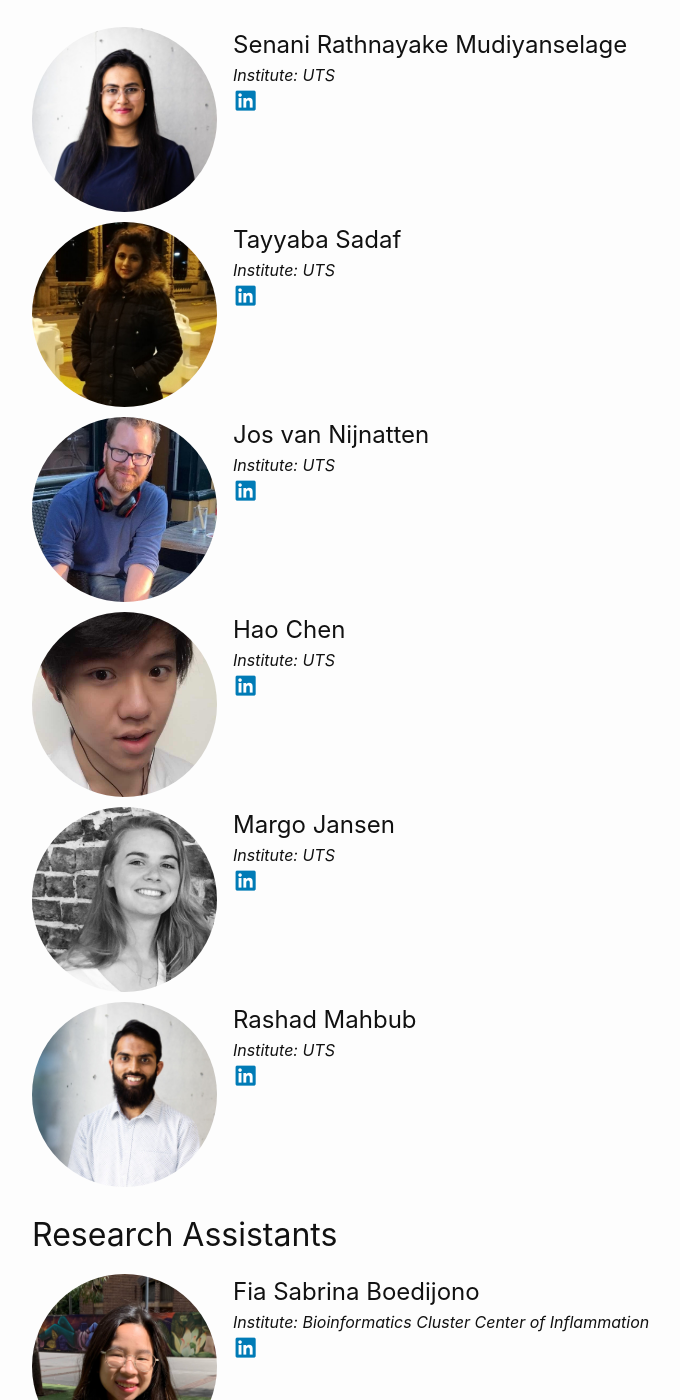
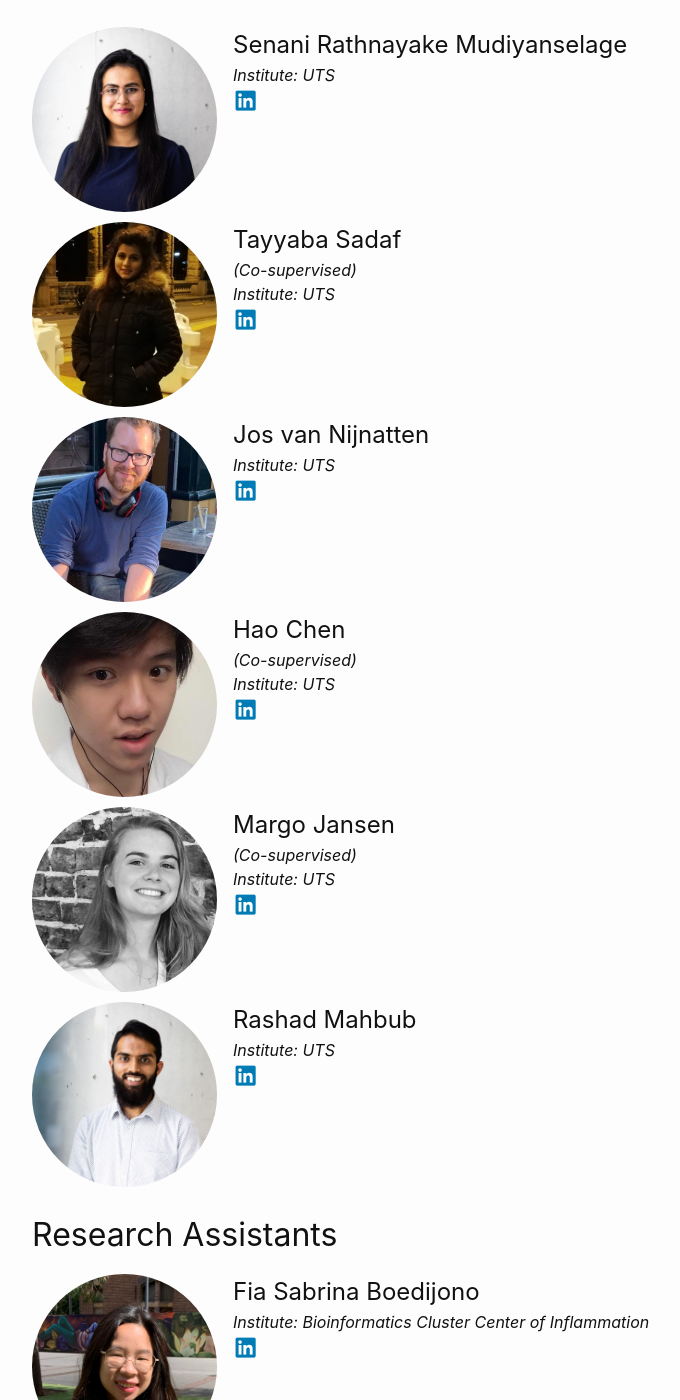
Before and after one commit to UTS-Bioinformatics/uts-bioinformatics.github.io, a Jekyll site: the page built from _pages/meet-the-team.markdown, in a window 1280 px wide and 1400 px high, scrolled down 1606 px. Shown: the whole window, without its empty margins (238-918 px from the left). Built offline with Jekyll 4.4.1, drawn with Linux system fonts in a browser that asks for light colours.

Commit message:
added "co-supervised"

```diff
--- a/_includes/team_member_list.html
+++ b/_includes/team_member_list.html
@@ -9,6 +9,9 @@
       {% endunless %}
       <div class="content">
         <h1>{{ team_member.title }}</h1>
+        {% if team_member.co_supervised %}
+          <em>(Co-supervised)</em><br />
+        {% endif %}
         {% if team_member.institute %}
           <em>Institute: {{ team_member.institute }}</em><br \>
         {% endif %}
--- a/contents/_team_members/Diren-Reddy.markdown
+++ b/contents/_team_members/Diren-Reddy.markdown
@@ -6,4 +6,5 @@ role: "Alumni"
 image: "/assets/img/people/diren-reddy.jpeg"
 institute: "UTS (former)"
 linkedin: https://www.linkedin.com/in/diren-reddy/
+co_supervised: true
 ---
--- a/contents/_team_members/Hao-Chen.markdown
+++ b/contents/_team_members/Hao-Chen.markdown
@@ -6,4 +6,5 @@ role: "PhD-Students"
 image: "/assets/img/people/hao-chen.jpg"
 institute: "UTS"
 linkedin: https://www.linkedin.com/in/haochen1997/
+co_supervised: true
 ---
--- a/contents/_team_members/Margo-Jansen.markdown
+++ b/contents/_team_members/Margo-Jansen.markdown
@@ -6,4 +6,5 @@ role: "PhD-Students"
 image: "/assets/img/people/margo-jansen.jpg"
 institute: "UTS"
 linkedin: https://www.linkedin.com/in/margo-jansen-45270b121/
+co_supervised: true
 ---
--- a/contents/_team_members/Tayyaba-Sadaf.markdown
+++ b/contents/_team_members/Tayyaba-Sadaf.markdown
@@ -6,4 +6,5 @@ role: "PhD-Students"
 image: "/assets/img/people/tayyaba-sadaf.jpg"
 institute: "UTS"
 linkedin: https://www.linkedin.com/in/tayyaba-sadaf-1ab9061b3/
+co_supervised: true
 ---
```
